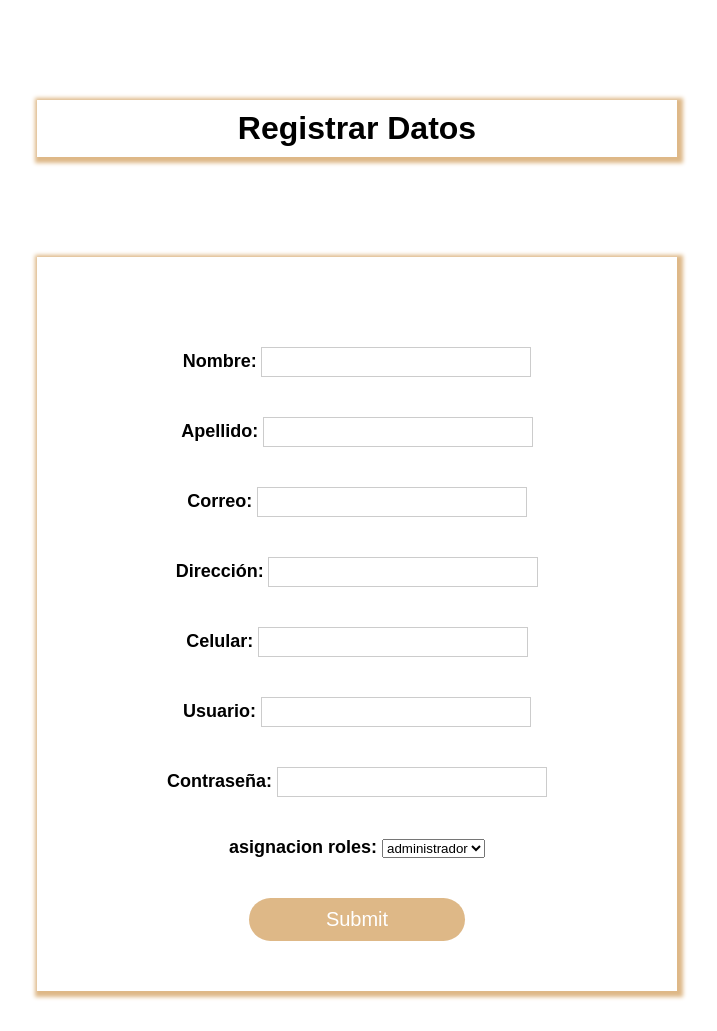
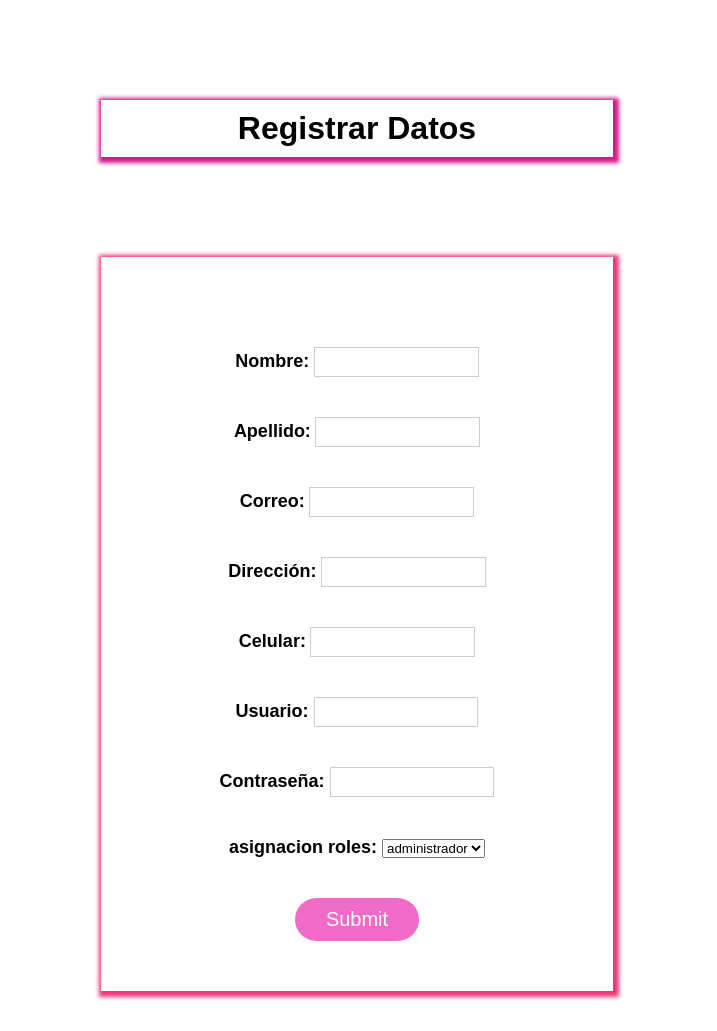
Before and after one commit to castillonat91/aplicaci-ncanciones, a Flask app: page /registrar in a window 1280 px wide. Shown: the whole page, without its empty margins (283-1000 px from the left). Run offline with Flask 3, Linux system fonts and the light colour scheme.

Commit message:
ejercicio

```diff
--- a/app/app.py
+++ b/app/app.py
@@ -121,7 +121,7 @@ def editar_usuario(id):
         cursor = db.cursor()
         cursor.execute("SELECT * FROM Personas WHERE idper=%s", (id,))
         data = cursor.fetchall()
-        return render_template("editar.html", usuario=data[0])
+        return render_template("editar.html", personas=data[0])
 
 
 @app.route("/eliminar/<int:id>", methods=["GET"])
@@ -137,7 +137,7 @@ def eliminar_usuario(id):
 @app.route('/listaCanciones')
 def lista_canciones():
     cursor = db.cursor()
-    cursor.execute('SELECT titulo,artista,genero,lanzamiento,precio,duracion,imagen FROM canciones')
+    cursor.execute('SELECT id_can,titulo,artista,genero,lanzamiento,precio,duracion,imagen FROM canciones')
     cancion = cursor.fetchall()
 
     #crear lista para almacenar canciones
@@ -146,18 +146,20 @@ def lista_canciones():
         cancionlist = []
         for canciones in cancion:
             #convertir la imagen formato base64
-            imagen = base64.b64encode(canciones[6]).decode('utf-8')
+            imagen = base64.b64encode(canciones[7]).decode('utf-8')
             #agregar datos cancion a la lista
             cancionlist.append({
-                'titulo':canciones[0],
-                'artista':canciones[1],
-                'genero':canciones[2],
-                'lanzamiento':canciones[3],
-                'precio':canciones[4],
-                'duracion':canciones[5],
+
+                'id_can':canciones[0],
+                'titulo':canciones[1],
+                'artista':canciones[2],
+                'genero':canciones[3],
+                'lanzamiento':canciones[4],
+                'precio':canciones[5],
+                'duracion':canciones[6],
                 'imagen':imagen
             })
-        return render_template('listascanciones.html',  canciones = cancionlist)
+        return render_template("listascanciones.html",  canciones = cancionlist)
     else:
         return print("canciones no encontradas")
 
--- a/app/static/index.css
+++ b/app/static/index.css
@@ -12,7 +12,7 @@ a{
     font-size: 20px;
 }
 .container{
-    background-color: brown;
+    background-color: rgb(196, 42, 163);
     color: #fff;
     margin: 0 auto;
     padding: 10px;
@@ -54,7 +54,7 @@ a{
     color: #fff;
 }
 .container_existe{
-    background-color: brown;
+    background-color: rgb(181, 38, 121);
     padding: 50px;
     width: 80%;
     margin: auto;
--- a/app/static/styles.css
+++ b/app/static/styles.css
@@ -11,14 +11,14 @@ body{
 }
 .titulo{
     text-align: center;
-    box-shadow: 2px 2px 4px 4px burlywood;
-    width: 50%;
+    box-shadow: 2px 2px 4px 4px rgb(212, 25, 140);
+    width: 40%;
     margin: 100px auto;
     padding: 10px;
 }
 form{
-    box-shadow: 2px 2px 4px 4px burlywood;
-    width: 50%;
+    box-shadow: 2px 2px 4px 4px rgb(240, 54, 122);
+    width: 40%;
     margin: 0 auto 40px auto;
     padding: 50px;
 }
@@ -30,18 +30,18 @@ label{
     font-weight: 700;
 }
 input{
-    width: 50%;
+    width: 40%;
     height: 30px;
     border: 1px solid #ccc;
 }
 .button{
-    width: 40%;
+    width: 30%;
     padding: 10px;
     border-radius: 30px;
     border: none;
-    background-color: burlywood;
+    background-color: rgb(241, 106, 199);
     color: white;
     font-size: 20px;
-    height: 40%;
+    height: 30%;
     cursor: pointer;
 }
```
Also changed, not shown: app/templates/listascanciones.html (+10 -10 lines).
